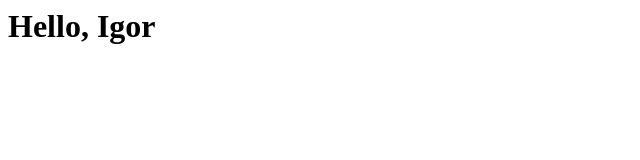
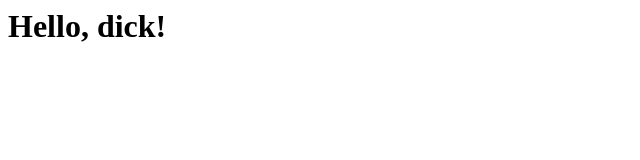
Before and after one commit to Sashok2/sample, a plain HTML site: page index.html in a window 1280 px wide. Shown: the full height of the page, 0-640 px from the left. Drawn offline with Linux system fonts and the light colour scheme.

Commit message:
Revert "Fuck brain"
This reverts commit 60d9c7522d8de45d1f60016bede011496dad8869.

```diff
--- a/index.html
+++ b/index.html
@@ -1 +1 @@
-<h1>Hello, Igor</h1>
+<h1>Hello, dick!</h1>
```
